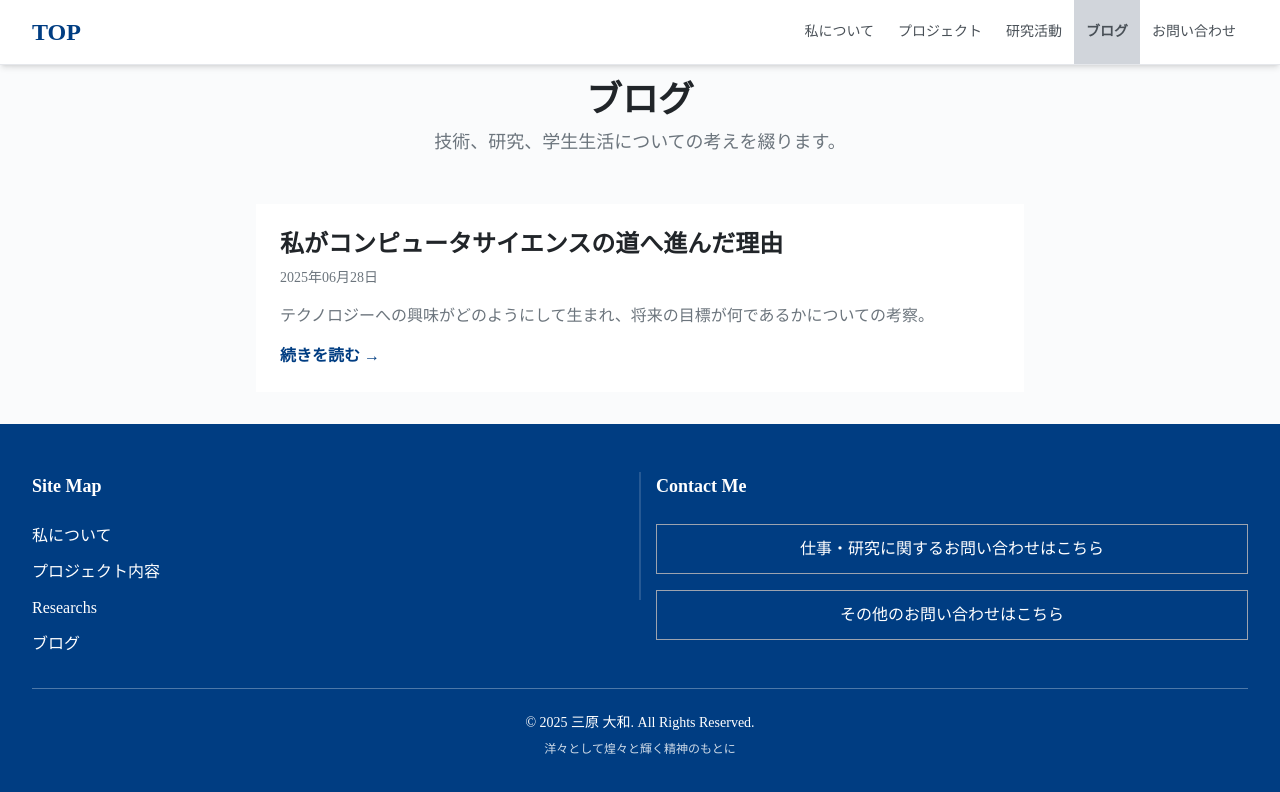
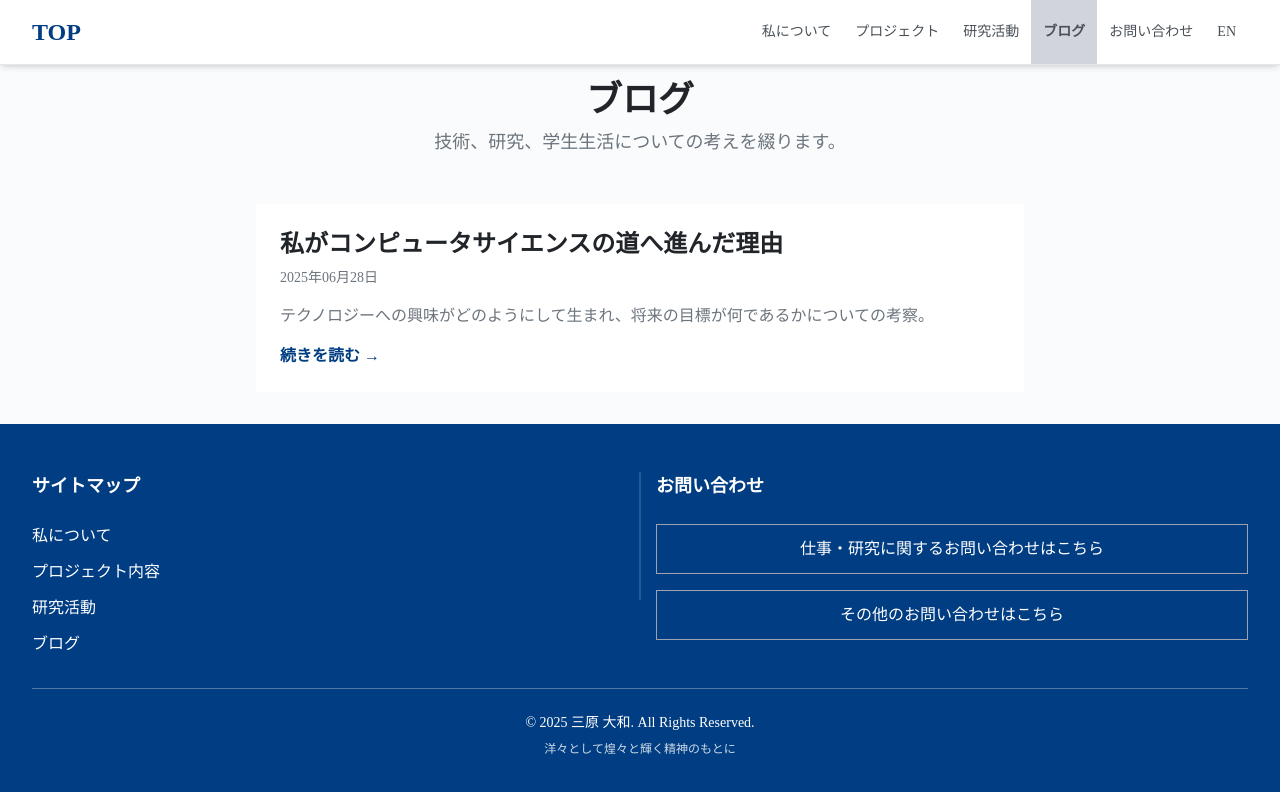
Before and after one commit to mihara-yamato-2/portfolio, a React (Vite) app: page /#/blog in a window 1280 px wide. Shown: the top 792 px of the page. Built offline with nearby package versions, Linux system fonts and the light colour scheme.

Commit message:
Add bilingual support with locale context

```diff
--- a/components/Footer.tsx
+++ b/components/Footer.tsx
@@ -1,8 +1,10 @@
 import React from "react";
 import { Link } from "react-router-dom";
 import { profile } from "../data/profile";
+import { useLocale } from "../src/locale";
 
 const Footer: React.FC = () => {
+  const { t } = useLocale();
   const currentYear = new Date().getFullYear();
 
   return (
@@ -11,31 +13,31 @@ const Footer: React.FC = () => {
         <div className="grid md:grid-cols-2 gap-8 items-start">
           {/* 左半分：ナビゲーションリンク */}
           <div>
-            <h3 className="text-lg font-semibold mb-6">Site Map</h3>
+            <h3 className="text-lg font-semibold mb-6">{t("footer_sitemap")}</h3>
             <nav className="space-y-3">
               <Link
                 to="/about"
                 className="block text-white hover:text-yoden-orange transition-colors duration-200"
               >
-                私について
+                {t("nav_about")}
               </Link>
               <Link
                 to="/projects"
                 className="block text-white hover:text-yoden-orange transition-colors duration-200"
               >
-                プロジェクト内容
+                {t("projects_title")}
               </Link>
               <Link
                 to="/research"
                 className="block text-white hover:text-yoden-orange transition-colors duration-200"
               >
-                Researchs
+                {t("nav_research")}
               </Link>
               <Link
                 to="/blog"
                 className="block text-white hover:text-yoden-orange transition-colors duration-200"
               >
-                ブログ
+                {t("nav_blog")}
               </Link>
             </nav>
           </div>
@@ -45,7 +47,7 @@ const Footer: React.FC = () => {
 
           {/* 右半分：お問い合わせ */}
           <div>
-            <h3 className="text-lg font-semibold mb-6">Contact Me</h3>
+            <h3 className="text-lg font-semibold mb-6">{t("footer_contact")}</h3>
             <div className="space-y-4">
               <Link
                 to="/contact?type=work"
--- a/components/Header.tsx
+++ b/components/Header.tsx
@@ -1,15 +1,19 @@
 import React, { useState } from "react";
 import { NavLink } from "react-router-dom";
+import LanguageSwitcher from "./LanguageSwitcher";
+import { useLocale } from "../src/locale";
 
 const Header: React.FC = () => {
   const [isOpen, setIsOpen] = useState(false);
 
+  const { t } = useLocale();
+
   const navLinks = [
-    { name: "私について", path: "/about" },
-    { name: "プロジェクト", path: "/projects" },
-    { name: "研究活動", path: "/research" },
-    { name: "ブログ", path: "/blog" },
-    { name: "お問い合わせ", path: "/contact" },
+    { name: t("nav_about"), path: "/about" },
+    { name: t("nav_projects"), path: "/projects" },
+    { name: t("nav_research"), path: "/research" },
+    { name: t("nav_blog"), path: "/blog" },
+    { name: t("nav_contact"), path: "/contact" },
   ];
 
   const linkClasses =
@@ -25,11 +29,11 @@ const Header: React.FC = () => {
               to="/"
               className="text-2xl font-bold text-yoden-blue hover:text-primary-dark transition-colors"
             >
-              TOP
+              {t("nav_top")}
             </NavLink>
           </div>
-          <div className="hidden md:block">
-            <div className="ml-10 flex items-stretch h-16">
+          <div className="hidden md:flex items-stretch h-16">
+            <div className="ml-10 flex items-stretch">
               {navLinks.map((link) => (
                 <NavLink
                   key={link.name}
@@ -42,6 +46,7 @@ const Header: React.FC = () => {
                 </NavLink>
               ))}
             </div>
+            <LanguageSwitcher />
           </div>
           <div className="-mr-2 flex md:hidden">
             <button
@@ -107,6 +112,7 @@ const Header: React.FC = () => {
                 {link.name}
               </NavLink>
             ))}
+            <LanguageSwitcher />
           </div>
         </div>
       )}
--- /dev/null
+++ b/components/LanguageSwitcher.tsx
@@ -0,0 +1,16 @@
+import React from "react";
+import { useLocale } from "../src/locale";
+
+const LanguageSwitcher: React.FC = () => {
+  const { locale, toggleLocale } = useLocale();
+  return (
+    <button
+      onClick={toggleLocale}
+      className="text-sm px-3 py-4 font-medium hover:text-yoden-blue transition-colors"
+    >
+      {locale === "ja" ? "EN" : "日本語"}
+    </button>
+  );
+};
+
+export default LanguageSwitcher;
--- a/components/ProjectsSection.tsx
+++ b/components/ProjectsSection.tsx
@@ -2,9 +2,11 @@ import React from "react";
 import { projects } from "../data/projects";
 import { Link } from "react-router-dom";
 import { motion } from "framer-motion";
+import { useLocale } from "../src/locale";
 
 const ProjectsSection: React.FC = () => {
   const featuredProjects = projects.slice(0, 3);
+  const { t } = useLocale();
 
   return (
     <section className="py-24 bg-white">
@@ -50,7 +52,7 @@ const ProjectsSection: React.FC = () => {
                 >
                   <span className="absolute inset-0 bg-sky-600 transform origin-bottom-left -translate-x-full w-full h-full transition-transform duration-500 ease-in-out group-hover:translate-x-0"></span>
                   <span className="relative z-10 group-hover:text-white transition-colors duration-300 ease-in-out">
-                    View more
+                    {t("view_more")}
                   </span>
                 </Link>
               </div>
--- a/components/RecruitSection.tsx
+++ b/components/RecruitSection.tsx
@@ -1,8 +1,10 @@
 import React from "react";
 import { Link } from "react-router-dom";
 import { motion } from "framer-motion";
+import { useLocale } from "../src/locale";
 
 const RecruitSection: React.FC = () => {
+  const { t } = useLocale();
   return (
     <section className="py-24" style={{ backgroundColor: "#F2F6F8" }}>
       <div className="container mx-auto px-4 sm:px-6 lg:px-8">
@@ -31,7 +33,7 @@ const RecruitSection: React.FC = () => {
             >
               <span className="absolute inset-0 bg-sky-600 transform origin-bottom-left scale-x-0 transition-transform duration-300 ease-in-out group-hover:scale-x-100"></span>
               <span className="relative z-10 group-hover:text-white transition-colors duration-300 ease-in-out">
-                View more
+                {t("view_more")}
               </span>
             </Link>
           </div>
--- a/index.tsx
+++ b/index.tsx
@@ -2,6 +2,7 @@ import React from 'react';
 import ReactDOM from 'react-dom/client';
 import App from './App';
 import './index.css';
+import { LocaleProvider } from './src/locale';
 
 const rootElement = document.getElementById('root');
 
@@ -12,6 +13,8 @@ if (!rootElement) {
 const root = ReactDOM.createRoot(rootElement);
 root.render(
   <React.StrictMode>
-    <App />
+    <LocaleProvider>
+      <App />
+    </LocaleProvider>
   </React.StrictMode>
 );
--- a/pages/Projects.tsx
+++ b/pages/Projects.tsx
@@ -1,16 +1,18 @@
 import React from "react";
 import ProjectCard from "../components/ProjectCard";
 import { projects } from "../data/projects";
+import { useLocale } from "../src/locale";
 
 const Projects: React.FC = () => {
+  const { t } = useLocale();
   return (
     <div className="container mx-auto px-4 sm:px-6 lg:px-8 py-8 pt-20">
       <div className="text-center mb-12">
         <h1 className="text-4xl font-extrabold text-neutral-dark">
-          プロジェクト内容
+          {t("projects_title")}
         </h1>
         <p className="mt-2 text-lg text-neutral-medium">
-          私のソフトウェア開発における制作実績です。
+          {t("projects_desc")}
         </p>
       </div>
       <div className="grid md:grid-cols-2 lg:grid-cols-2 gap-8">
--- /dev/null
+++ b/src/locale.tsx
@@ -0,0 +1,81 @@
+import React, { createContext, useState, ReactNode, useContext } from "react";
+
+type Locale = "ja" | "en";
+
+type TranslationRecord = Record<string, { ja: string; en: string }>;
+
+const translations: TranslationRecord = {
+  nav_about: { ja: "私について", en: "About" },
+  nav_projects: { ja: "プロジェクト", en: "Projects" },
+  nav_research: { ja: "研究活動", en: "Research" },
+  nav_blog: { ja: "ブログ", en: "Blog" },
+  nav_contact: { ja: "お問い合わせ", en: "Contact" },
+  nav_top: { ja: "TOP", en: "TOP" },
+  footer_sitemap: { ja: "サイトマップ", en: "Site Map" },
+  footer_contact: { ja: "お問い合わせ", en: "Contact Me" },
+  contact_title: { ja: "お問い合わせ", en: "Contact" },
+  contact_description: {
+    ja: "ご連絡をお待ちしております。以下のフォームからメッセージを送信してください。",
+    en: "Feel free to send me a message using the form below.",
+  },
+  contact_name: { ja: "お名前", en: "Name" },
+  contact_email: { ja: "メールアドレス", en: "Email" },
+  contact_message: { ja: "メッセージ", en: "Message" },
+  contact_send: { ja: "メッセージを送信", en: "Send Message" },
+  contact_sending: { ja: "送信中...", en: "Sending..." },
+  contact_success: {
+    ja: "メッセージが正常に送信されました。ありがとうございます！",
+    en: "Your message was sent successfully. Thank you!",
+  },
+  contact_fallback: {
+    ja: "メールクライアントが開きました。送信を完了してください。",
+    en: "Your mail client was opened. Please complete the send.",
+  },
+  contact_direct: { ja: "その他の連絡方法", en: "Other Contact Options" },
+  contact_email_direct: { ja: "メールで直接連絡", en: "Contact via Email" },
+  contact_github: { ja: "GitHubで確認", en: "View on GitHub" },
+  home_blog: { ja: "身辺雑記", en: "Personal Blog" },
+  view_more: { ja: "もっと見る", en: "View more" },
+  projects_title: { ja: "プロジェクト内容", en: "Projects" },
+  projects_desc: {
+    ja: "私のソフトウェア開発における制作実績です。",
+    en: "My software development projects.",
+  },
+  blog_title: { ja: "ブログ", en: "Blog" },
+  blog_description: {
+    ja: "技術、研究、学生生活についての考えを綴ります。",
+    en: "Thoughts on technology, research and student life.",
+  },
+  read_more: { ja: "続きを読む →", en: "Read more →" },
+  no_posts_title: { ja: "投稿がありません", en: "No posts" },
+  no_posts_desc: { ja: "まだブログ投稿がありません。", en: "No blog posts yet." },
+  post_not_found: { ja: "投稿が見つかりません", en: "Post not found" },
+  back_to_blog: { ja: "← ブログ一覧へ戻る", en: "← Back to Blog" },
+  back_to_all_posts: { ja: "← すべての投稿へ戻る", en: "← Back to all posts" },
+};
+
+interface LocaleContextProps {
+  locale: Locale;
+  toggleLocale: () => void;
+  t: (key: keyof typeof translations) => string;
+}
+
+export const LocaleContext = createContext<LocaleContextProps>({
+  locale: "ja",
+  toggleLocale: () => {},
+  t: () => "",
+});
+
+export const LocaleProvider = ({ children }: { children: ReactNode }) => {
+  const [locale, setLocale] = useState<Locale>("ja");
+  const toggleLocale = () => setLocale((l) => (l === "ja" ? "en" : "ja"));
+  const t = (key: keyof typeof translations) => translations[key][locale];
+
+  return (
+    <LocaleContext.Provider value={{ locale, toggleLocale, t }}>
+      {children}
+    </LocaleContext.Provider>
+  );
+};
+
+export const useLocale = () => useContext(LocaleContext);
```
Also changed, not shown: pages/Blog.tsx (+9 -5 lines), pages/BlogPost.tsx (+5 -3 lines), pages/Contact.tsx (+20 -20 lines), pages/Home.tsx (+5 -3 lines).
